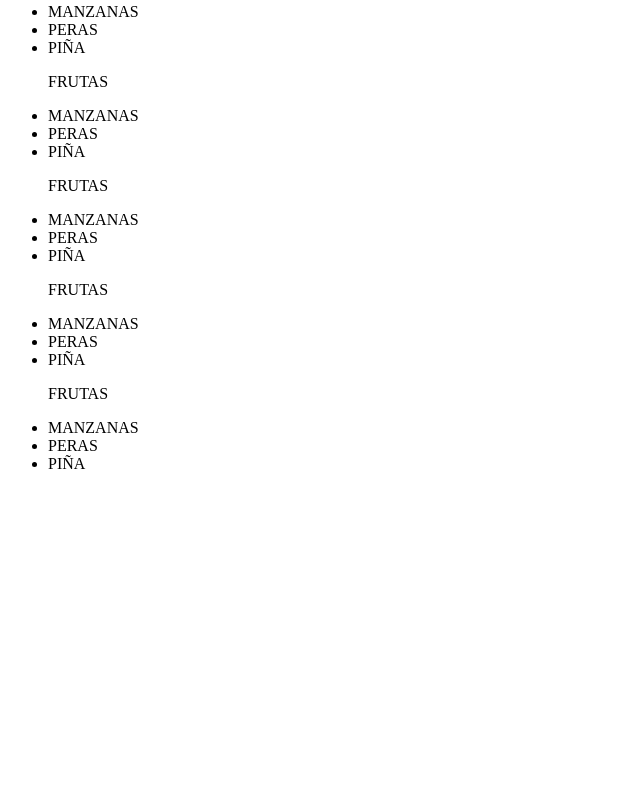
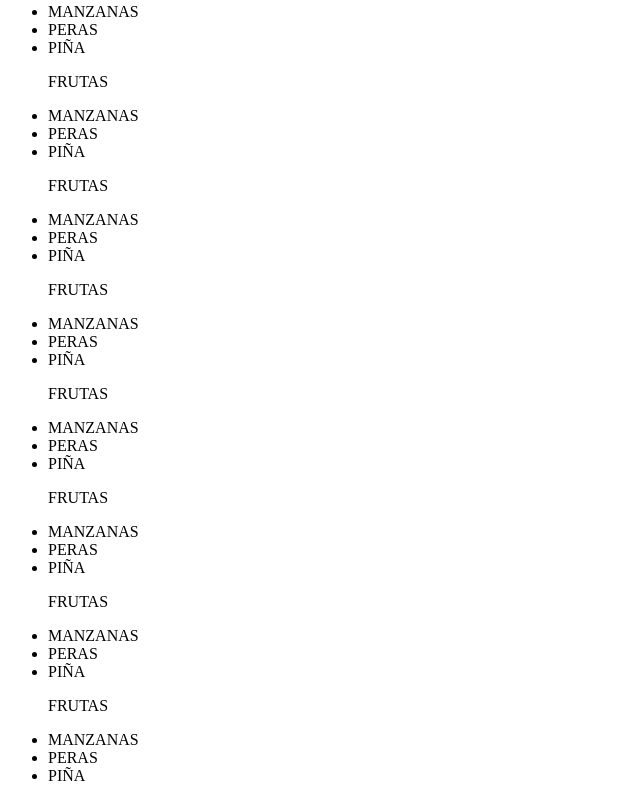
Before and after one commit to Andreslruiz/FrontEndDeveloper, a plain HTML site: page pocisionamiento.html in a window 1280 px wide. Shown: the part 663-1464 px from the top of the page, without its empty margins (0-640 px from the left). Before the commit the page ends 1152 px from the top, so only its background shows below. Drawn offline with Linux system fonts and the light colour scheme.

Commit message:
posicionamiento

```diff
--- a/pocisionamiento.html
+++ b/pocisionamiento.html
@@ -27,6 +27,10 @@ nav{
     height: 60px;
     background-color: blueviolet;
     position: fixed;
+    top: 0;
+}
+ul p{
+    position: sticky;
     top: 0;
 }
 </style>
@@ -93,5 +97,23 @@ There are many variations of passages of Lorem Ipsum available, but the majority
     <li>PERAS</li>
     <li>PIÑA</li>
 </ul>
+<ul>
+    <p>FRUTAS</p>
+    <li>MANZANAS</li>
+    <li>PERAS</li>
+    <li>PIÑA</li>
+</ul>
+<ul>
+    <p>FRUTAS</p>
+    <li>MANZANAS</li>
+    <li>PERAS</li>
+    <li>PIÑA</li>
+</ul>
+<ul>
+    <p>FRUTAS</p>
+    <li>MANZANAS</li>
+    <li>PERAS</li>
+    <li>PIÑA</li>
+</ul>
 </body>
 </html>
```
